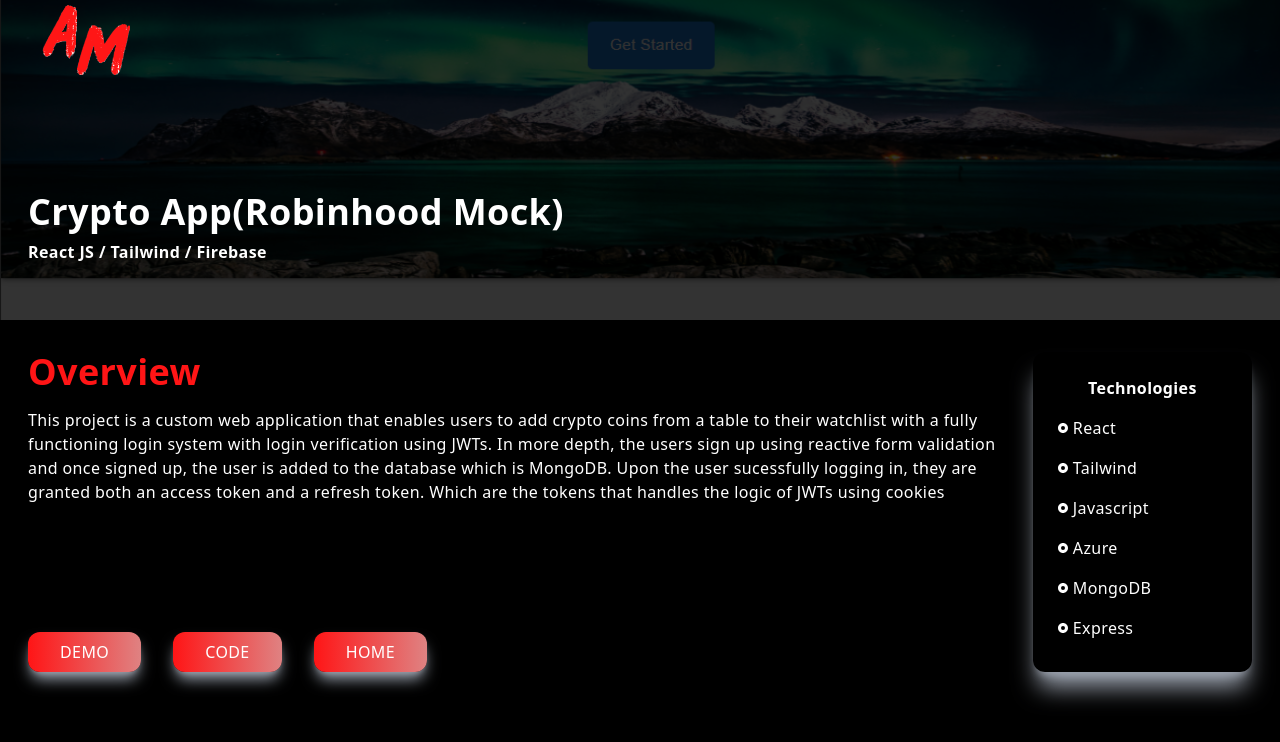
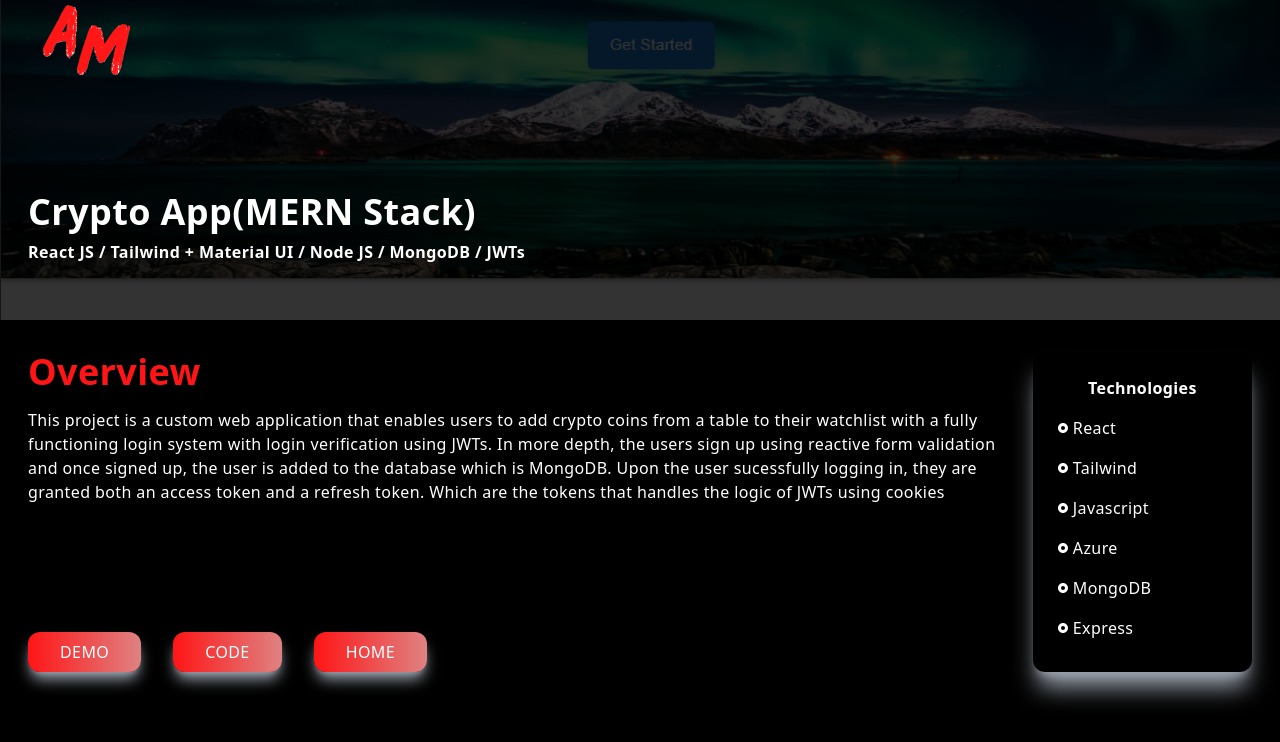
Before and after one commit to AJMikalauskas/nextjs-portfolio, a Next.js app: page /crypto-app in a window 1280 px wide. Shown: the top 742 px of the page. Built offline with nearby package versions, Linux system fonts and the light colour scheme.

Commit message:
Chnaged a bit of styling and renamed the project tech stacks. May test Toast pkg in a future project

```diff
--- a/components/Projects.tsx
+++ b/components/Projects.tsx
@@ -12,25 +12,25 @@ import Project from './Project'
 const projectsData = [
     {
         projectUrl: "dynamic-resume",
-        techStack: "React JS",
+        techStack: "React JS, Azure Cosmos DB, NextJS, APIs",
         projectName: "Dynamic Resume",
         image: DynamicResumeImg,
     },
     {
         projectUrl: "crypto-app",
-        techStack: "React JS",
-        projectName: "Crypto App",
+        techStack: "React JS, Node JS, MongoDB, JWTs, Tailwind + Material UI",
+        projectName: "Crypto App (MERN)",
         image: CryptoAppImg,
     },
     {
         projectUrl: "medium-blog-mock",
-        techStack: "React JS, Next JS",
+        techStack: "React JS, Next JS, Sanity CMS, Tailwind CSS",
         projectName: "Medium Blog Mock",
         image: MediumBlogMockImg,
     },
     {
         projectUrl: "google-maps-travel-advisor",
-        techStack: "React JS",
+        techStack: "React JS, APIs",
         projectName: "Google Maps Travel Advisor",
         image: GoogleMapsFiltererImg,
     },
--- a/package.json
+++ b/package.json
@@ -9,12 +9,14 @@
     "lint": "next lint"
   },
   "dependencies": {
+    "axios": "^1.3.3",
     "next": "13.0.3",
     "react": "18.2.0",
     "react-dom": "18.2.0",
     "react-icons": "^4.6.0",
     "react-particles": "^2.7.1",
     "react-scroll": "^1.8.8",
+    "react-toastify": "^9.1.1",
     "react-tsparticles": "^2.7.1"
   },
   "devDependencies": {
--- a/pages/crypto-app.tsx
+++ b/pages/crypto-app.tsx
@@ -14,8 +14,8 @@ const dynamicresume = () => {
           alt="crypto-app-project" />
           <div className='absolute top-[70%] max-w-[1240px] w-full left-[50%] right-[50%]
           translate-x-[-50%] translate-y-[-50%] text-white z-10 p-2'>
-            <h2 className='py-2'>Crypto App(Robinhood Mock)</h2>
-            <h3>React JS / Tailwind / Firebase</h3>
+            <h2 className='py-2'>Crypto App(MERN Stack)</h2>
+            <h3>React JS / Tailwind + Material UI / Node JS / MongoDB / JWTs</h3>
           </div>
         </div>
 
@@ -28,19 +28,21 @@ login system with login verification using JWTs. In more depth, the users sign u
 added to the database which is MongoDB. Upon the user sucessfully logging in, they are granted both an access token and a refresh token. Which are the
 tokens that handles the logic of JWTs using cookies</p>
           <div className='absolute bottom-0'>
-            <button className='px-8 py-2 mt-4 mr-8 hover:scale-105 ease-in duration-300'>
             <a target="_blank" rel="noopener noreferrer" href="https://crypto-app-v2.netlify.app/loggedOutHome">
+              <button className='px-8 py-2 mt-4 mr-8 hover:scale-105 ease-in duration-300'>
               Demo
+              </button>
             </a>
-            </button>
-            <button className='px-8 py-2 mt-4 mr-8 hover:scale-105 ease-in duration-300'>
-              <a target="_blank" rel="noopener noreferrer" href="https://crypto-app-v2.netlify.app/loggedOutHome">
+            <a target="_blank" rel="noopener noreferrer" href="https://github.com/AJMikalauskas/full-stack-crypto-app-v2">
+              <button className='px-8 py-2 mt-4 mr-8 hover:scale-105 ease-in duration-300'>
               Code
-              </a>
-            </button>
-            <button className='px-8 py-2 mt-4 hover:scale-105 ease-in duration-300'>
-             <Link href="/">Home</Link>
-            </button>
+              </button>
+            </a>
+            <Link href="/">
+              <button className='px-8 py-2 mt-4 hover:scale-105 ease-in duration-300'>
+                Home
+              </button>
+            </Link>
           </div>
           </div>
           <div className='col-span-4 md:col-span-1 shadow-xl shadow-gray-400 rounded-xl p-4'>
--- a/pages/dynamic-resume.tsx
+++ b/pages/dynamic-resume.tsx
@@ -15,7 +15,7 @@ const dynamicresume = () => {
           <div className='absolute top-[70%] max-w-[1240px] w-full left-[50%] right-[50%]
           translate-x-[-50%] translate-y-[-50%] text-white z-10 p-2'>
             <h2 className='py-2'>Dynamic Resume</h2>
-            <h3>React JS / Tailwind / Firebase</h3>
+            <h3>React JS / Tailwind / Azure Cosmos DB / NextJS / APIs</h3>
           </div>
         </div>
 
@@ -26,19 +26,21 @@ const dynamicresume = () => {
 Google, and Facebook; Each has its own unique design which were designed using Figma. On the main page there is also a newsletter signup that signs you up to a newsletter
 using the Mailchimp API. </p>
             <div className='absolute bottom-0'>
-              <button className='px-8 py-2 mt-4 mr-8 hover:scale-105 ease-in duration-300'>
-                <a target="_blank" rel="noopener noreferrer" href="https://next-js-dynamic-resume.vercel.app/">
+              <a target="_blank" rel="noopener noreferrer" href="https://next-js-dynamic-resume.vercel.app/">
+                <button className='px-8 py-2 mt-4 mr-8 hover:scale-105 ease-in duration-300'>
                   Demo
-                </a>
-              </button>
-              <button className='px-8 py-2 mt-4 mr-8 hover:scale-105 ease-in duration-300'>
+                </button>
+              </a>
               <a target="_blank" rel="noopener noreferrer" href="https://github.com/AJMikalauskas/Next-JS-Dynamic-Resume">
+                <button className='px-8 py-2 mt-4 mr-8 hover:scale-105 ease-in duration-300'>
                 Code
+                </button>
               </a>
-              </button>
-              <button className='px-8 py-2 mt-4 hover:scale-105 ease-in duration-300'>
-                <Link href="/">Home</Link>
-              </button>
+              <Link href="/">
+                <button className='px-8 py-2 mt-4 hover:scale-105 ease-in duration-300'>
+                  Home
+                </button>
+              </Link>
             </div>
           </div>
           <div className='col-span-4 md:col-span-1 shadow-xl shadow-gray-400 rounded-xl p-4'>
--- a/pages/google-maps-travel-advisor.tsx
+++ b/pages/google-maps-travel-advisor.tsx
@@ -15,7 +15,7 @@ const dynamicresume = () => {
           <div className='absolute top-[70%] max-w-[1240px] w-full left-[50%] right-[50%]
           translate-x-[-50%] translate-y-[-50%] text-white z-10 p-2'>
             <h2 className='py-2'>Google Maps Travel Advisor</h2>
-            <h3>React JS / Tailwind / Firebase</h3>
+            <h3>React JS / APIs</h3>
           </div>
         </div>
 
@@ -29,19 +29,21 @@ const dynamicresume = () => {
               will repopulate based on your new center location of the map.
             </p>
             <div className='absolute bottom-0'>
-            <button className='px-8 py-2 mt-4 mr-8 hover:scale-105 ease-in duration-300'>
-                <a target="_blank" rel="noopener noreferrer" href="https://google-maps-filter.surge.sh/">
+              <a target="_blank" rel="noopener noreferrer" href="https://google-maps-filter.surge.sh/">
+                <button className='px-8 py-2 mt-4 mr-8 hover:scale-105 ease-in duration-300'>
                   Demo
-                </a>
-              </button>
-              <button className='px-8 py-2 mt-4 mr-8 hover:scale-105 ease-in duration-300'>
+                </button>
+              </a>
               <a target="_blank" rel="noopener noreferrer" href="https://github.com/AJMikalauskas/google-maps-travel-advisor">
-                Code
+                <button className='px-8 py-2 mt-4 mr-8 hover:scale-105 ease-in duration-300'>
+                  Code
+                </button>
               </a>
-              </button>
-              <button className='px-8 py-2 mt-4 hover:scale-105 ease-in duration-300'>
-                <Link href="/">Home</Link>
-              </button>
+              <Link href="/">
+                <button className='px-8 py-2 mt-4 hover:scale-105 ease-in duration-300'>
+                  Home
+                </button>
+              </Link>
             </div>
           </div>
           <div className='col-span-4 md:col-span-1 shadow-xl shadow-gray-400 rounded-xl p-4'>
--- a/pages/medium-blog-mock.tsx
+++ b/pages/medium-blog-mock.tsx
@@ -15,7 +15,7 @@ const dynamicresume = () => {
           <div className='absolute top-[70%] max-w-[1240px] w-full left-[50%] right-[50%]
           translate-x-[-50%] translate-y-[-50%] text-white z-10 p-2'>
             <h2 className='py-2'>Medium Blog Mock</h2>
-            <h3>React JS / Next JS / Firebase</h3>
+            <h3>React JS / Next JS / Sanity CMS / Tailwind CSS </h3>
           </div>
         </div>
 
@@ -29,19 +29,21 @@ const dynamicresume = () => {
                Regeneration(ISR) which come from NextJS.
             </p>
             <div className='absolute bottom-0'>
-            <button className='px-8 py-2 mt-4 mr-8 hover:scale-105 ease-in duration-300'>
-                <a target="_blank" rel="noopener noreferrer" href="https://medium-clone-xi-swart.vercel.app/">
+              <a target="_blank" rel="noopener noreferrer" href="https://medium-clone-xi-swart.vercel.app/">
+                <button className='px-8 py-2 mt-4 mr-8 hover:scale-105 ease-in duration-300'>
                   Demo
-                </a>
-              </button>
-              <button className='px-8 py-2 mt-4 mr-8 hover:scale-105 ease-in duration-300'>
+                </button>
+              </a>
               <a target="_blank" rel="noopener noreferrer" href="https://github.com/AJMikalauskas/medium-clone">
-                Code
+                <button className='px-8 py-2 mt-4 mr-8 hover:scale-105 ease-in duration-300'>
+                  Code
+                </button>
               </a>
-              </button>
-              <button className='px-8 py-2 mt-4 hover:scale-105 ease-in duration-300'>
-                <Link href="/">Home</Link>
-              </button>
+              <Link href="/">
+                <button className='px-8 py-2 mt-4 hover:scale-105 ease-in duration-300'>
+                  Home
+                </button>
+              </Link>
             </div>
           </div>
           <div className='col-span-4 md:col-span-1 shadow-xl shadow-gray-400 rounded-xl p-4'>
--- a/tsconfig.json
+++ b/tsconfig.json
@@ -15,6 +15,6 @@
     "jsx": "preserve",
     "incremental": true
   },
-  "include": ["next-env.d.ts", "**/*.ts", "**/*.tsx", "components/Main.tsx"],
+  "include": ["next-env.d.ts", "**/*.ts", "**/*.tsx", "components/Main.tsx", "components/Contact.tsx"],
   "exclude": ["node_modules"]
 }
```
Also changed, not shown: components/Contact.tsx (+47 -11 lines), 2 other files (tests, documents, lock files or other folders).
